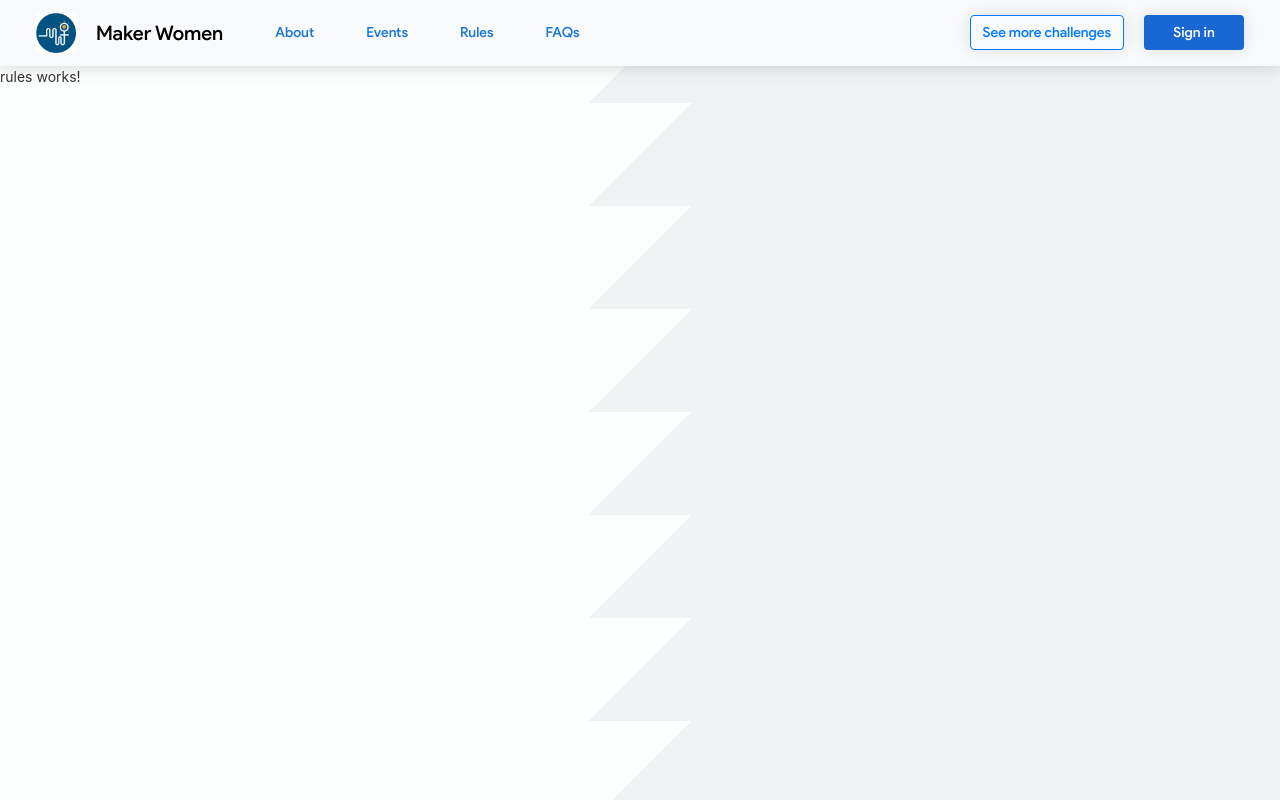
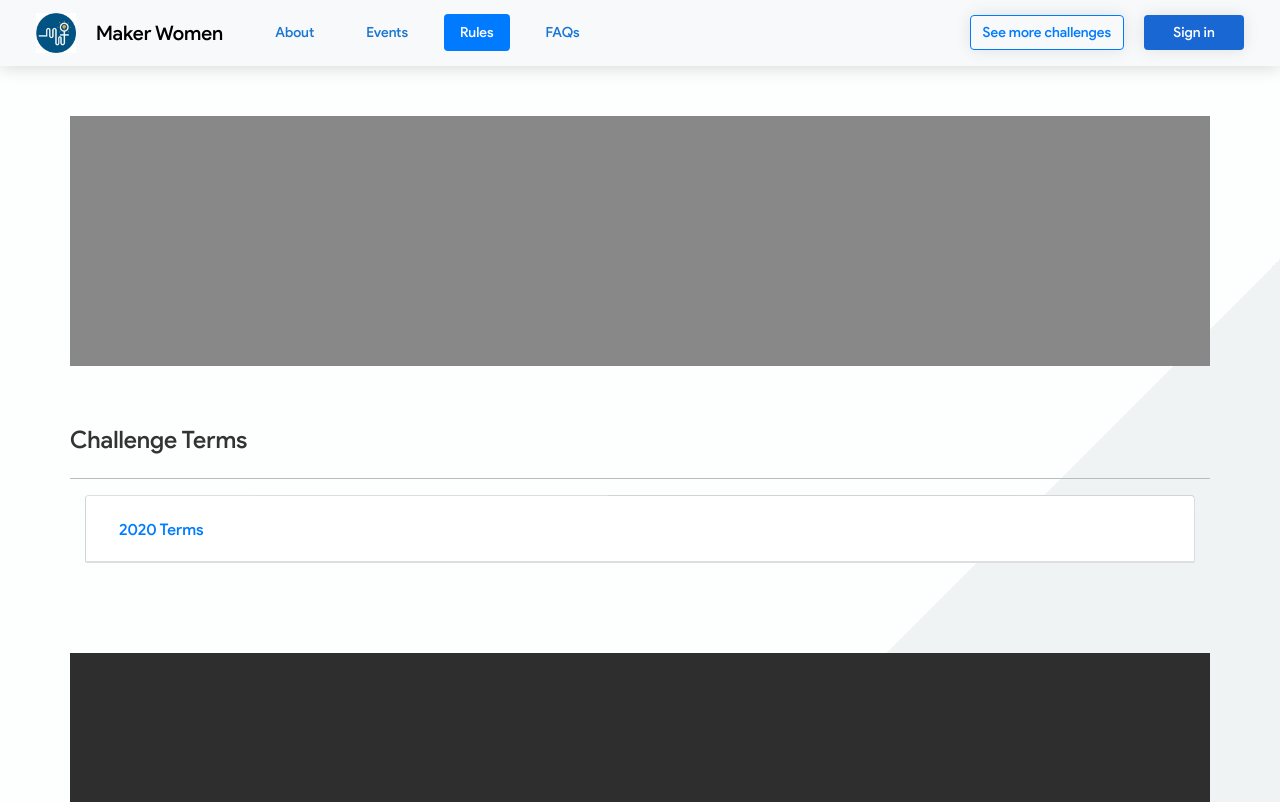
Before and after one commit to MakerWomen/MakerWomen-Site, an Angular app: page /components/rules in a window 1280 px wide. Shown: the top 802 px of the page. Built offline with nearby package versions, Linux system fonts and the light colour scheme.

Commit message:
ajay/rules-page-is-done

```diff
--- a/package.json
+++ b/package.json
@@ -11,14 +11,16 @@
   },
   "private": true,
   "dependencies": {
-    "@angular/animations": "~8.2.9",
+    "@angular/animations": "^8.2.14",
     "@angular/common": "~8.2.9",
     "@angular/compiler": "~8.2.9",
     "@angular/core": "~8.2.9",
     "@angular/forms": "~8.2.9",
+    "@angular/material": "^8.2.3",
     "@angular/platform-browser": "~8.2.9",
     "@angular/platform-browser-dynamic": "~8.2.9",
     "@angular/router": "~8.2.9",
+    "hammerjs": "^2.0.8",
     "rxjs": "~6.4.0",
     "tslib": "^1.10.0",
     "zone.js": "~0.9.1"
--- a/src/app/app-routing.module.ts
+++ b/src/app/app-routing.module.ts
@@ -16,7 +16,9 @@
 ];
 
 @NgModule({
-  imports: [RouterModule.forRoot(routes)],
+  imports: [RouterModule.forRoot(routes, {
+    scrollPositionRestoration: 'enabled',
+  })],
   exports: [RouterModule]
 })
 export class AppRoutingModule { }
--- a/src/app/app.component.html
+++ b/src/app/app.component.html
@@ -15,19 +15,19 @@
     <ul class="nav nav-pills mr-auto" id="pills-tab" role="tablist">
       <li class="nav-item nav-pad">
         <a class="nav-link" data-toggle="pill" role="tab" aria-controls="pills-about" aria-selected="false"
-           routerLink="/components/about">About</a>
+           routerLink="/components/about" routerLinkActive="active" >About</a>
       </li>
       <li class="nav-item nav-pad">
         <a class="nav-link" data-toggle="pill" role="tab" aria-controls="pills-events" aria-selected="false"
-           routerLink="/components/events">Events</a>
+           routerLink="/components/events" routerLinkActive="active">Events</a>
       </li>
       <li class="nav-item nav-pad">
         <a class="nav-link" data-toggle="pill" role="tab" aria-controls="pills-rules" aria-selected="false"
-           routerLink="/components/rules">Rules</a>
+           routerLink="/components/rules" routerLinkActive="active">Rules</a>
       </li>
       <li class="nav-item nav-pad">
         <a class="nav-link" data-toggle="pill" role="tab"  aria-selected="false"
-           routerLink="/components/faqs">FAQs</a>
+           routerLink="/components/faqs" routerLinkActive="active">FAQs</a>
       </li>
     </ul>
 
--- a/src/app/app.module.ts
+++ b/src/app/app.module.ts
@@ -10,6 +10,7 @@
 import { RulesComponent } from './components/pages/rules/rules.component';
 import { FaqsComponent } from './components/pages/faqs/faqs.component';
 import {AppRoutingModule} from './app-routing.module';
+import {BrowserAnimationsModule} from '@angular/platform-browser/animations';
 
 @NgModule({
   declarations: [
@@ -24,7 +25,8 @@
   imports: [
     BrowserModule,
     RouterModule,
-    AppRoutingModule
+    AppRoutingModule,
+    BrowserAnimationsModule,
   ],
   providers: [],
   bootstrap: [AppComponent]
--- a/src/app/components/pages/events/events.component.css
+++ b/src/app/components/pages/events/events.component.css
@@ -5,7 +5,7 @@
   padding-left: 15px;
 }
 
-.top-container {
+.top-container-events {
   width: 100%;
   padding-right: 15px;
   padding-left: 15px;
--- a/src/app/components/pages/events/events.component.html
+++ b/src/app/components/pages/events/events.component.html
@@ -1,10 +1,10 @@
-<div class="events-container top-container container">
+<div class="events-container top-container-events container">
   <div class="row" style="padding-top: 30px; padding-bottom: 30px">
-    <div class="col-sm" style="background-color: #888888; height: 600px">
+    <div class="col" style="background-color: #888888; height: 600px">
     </div>
   </div>
   <div class="row" style="padding-top: 60px">
-    <div class="col-sm" style="background-color: #2e2e2e; height: 600px;"></div>
+    <div class="col" style="background-color: #2e2e2e; height: 600px;"></div>
   </div>
 
   <div style="padding-top: 80px">
--- a/src/app/components/pages/rules/rules.component.css
+++ b/src/app/components/pages/rules/rules.component.css
@@ -0,0 +1,18 @@
+.rules-container {
+  padding-top: 20px;
+  width: 100%;
+  padding-right: 15px;
+  padding-left: 15px;
+}
+
+.top-container-rules {
+  width: 100%;
+  padding-right: 15px;
+  padding-left: 15px;
+  margin-right: auto;
+  margin-left: auto;
+}
+
+.background-card {
+  background-image: linear-gradient(315deg, #F0F3F4 50%, #FDFEFE 0%);
+}
--- a/src/app/components/pages/rules/rules.component.html
+++ b/src/app/components/pages/rules/rules.component.html
@@ -1 +1,41 @@
-<p>rules works!</p>
+<div class="rules-container top-container-events container">
+  <div class="row" style="padding-top: 30px; padding-bottom: 30px">
+    <div class="col" style="background-color: #888888; height: 250px"></div>
+  </div>
+
+  <div class="row" style="padding-top: 30px; padding-bottom: 30px">
+    <h4 style="font-family: google-sans-medium, serif">Challenge Terms</h4>
+    <hr style="height: 0; width: 100%; background: #CCD1D1">
+    <div class="col" style="">
+      <div class="accordion background-card" id="accordionExample">
+        <div class="card background-card">
+          <div class="card-header" id="headingOne" style="background: #fff">
+            <h2 class="mb-0">
+              <button class="btn btn-link" type="button" data-toggle="collapse" data-target="#collapseOne" aria-expanded="false" aria-controls="collapseOne"
+              style="font-family: google-sans-medium, serif">
+                2020 Terms
+              </button>
+            </h2>
+          </div>
+
+          <div id="collapseOne" class="collapse hide" aria-labelledby="headingOne" data-parent="#accordionExample">
+            <div class="card-body">
+              Anim pariatur cliche reprehenderit, enim eiusmod high life accusamus terry richardson ad squid. 3 wolf moon officia aute, non cupidatat skateboard dolor brunch. Food truck quinoa nesciunt laborum eiusmod. Brunch 3 wolf moon tempor, sunt aliqua put a bird on it squid single-origin coffee nulla assumenda shoreditch et. Nihil anim keffiyeh helvetica, craft beer labore wes anderson cred nesciunt sapiente ea proident. Ad vegan excepteur butcher vice lomo. Leggings occaecat craft beer farm-to-table, raw denim aesthetic synth nesciunt you probably haven't heard of them accusamus labore sustainable VHS.
+            </div>
+          </div>
+        </div>
+        <div class="card">
+        </div>
+      </div>
+    </div>
+  </div>
+
+  <div class="row" style="padding-top: 60px">
+    <div class="col" style="background-color: #2e2e2e; height: 600px;"></div>
+  </div>
+
+  <div style="padding-top: 80px">
+    <app-social-media></app-social-media>
+  </div>
+
+</div>
--- a/src/main.ts
+++ b/src/main.ts
@@ -1,5 +1,6 @@
 import { enableProdMode } from '@angular/core';
 import { platformBrowserDynamic } from '@angular/platform-browser-dynamic';
+import 'hammerjs';
 
 import { AppModule } from './app/app.module';
 import { environment } from './environments/environment';
--- a/src/styles.css
+++ b/src/styles.css
@@ -1,4 +1,5 @@
 /* You can add global styles to this file, and also import other style files */
+
 body {
   width: 100%;
   height: 100%;
```
Also changed, not shown: 1 other file (tests, documents, lock files or other folders).
